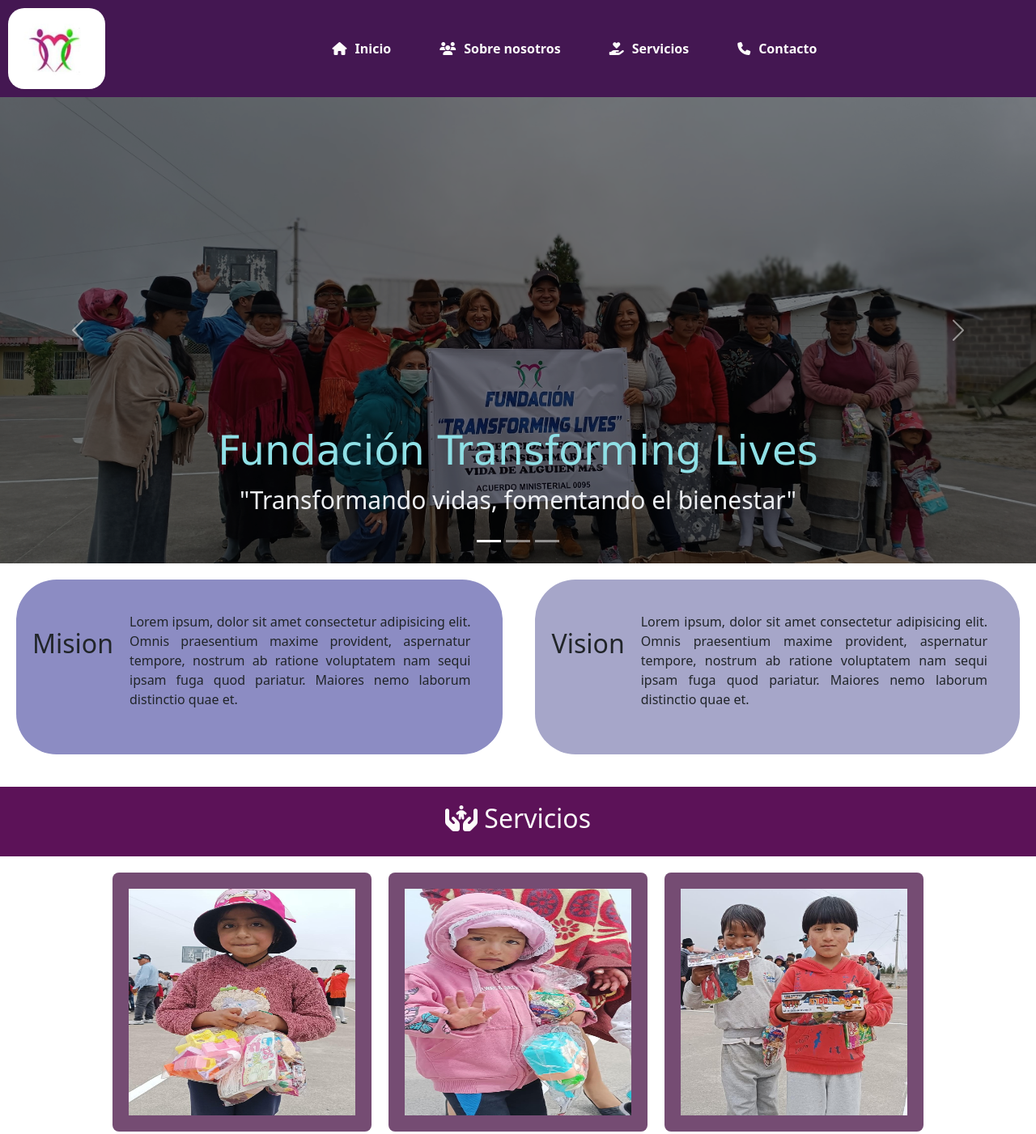
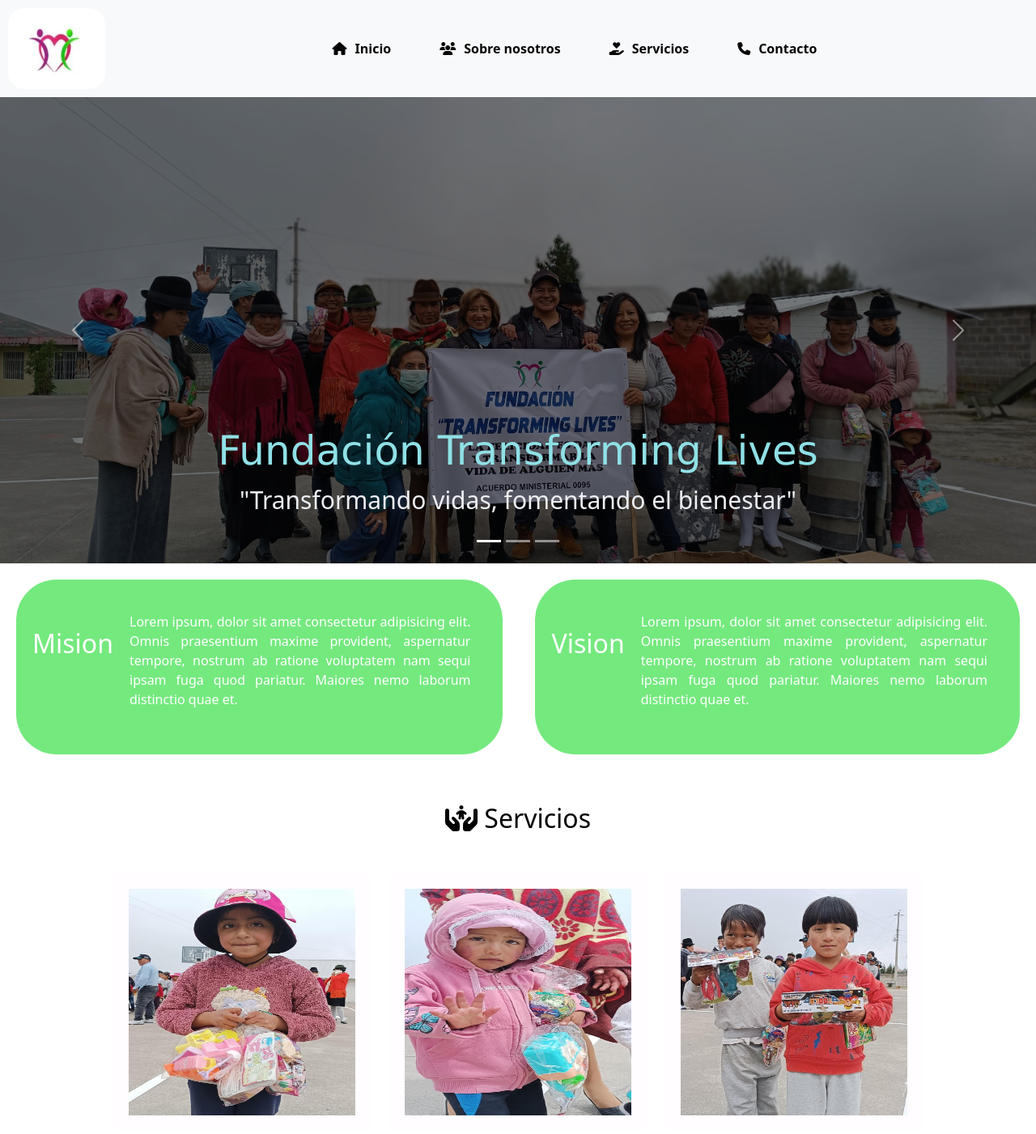
Before and after one commit to MarjorieAracely/MarjorieAracely.github.io, a plain HTML site: page index.html in a window 1280 px wide. Shown: the top 1401 px of the page at 81% size. Drawn offline with nearby package versions, Linux system fonts and the light colour scheme.

Commit message:
cambios estilos

```diff
--- a/css/style.css
+++ b/css/style.css
@@ -4,7 +4,7 @@ body{
 }
 
 header{
-    background-color: rgb(68, 23, 82);
+    background-color: rgb(248, 249, 250);
     display: flex;
     justify-content: space-between;
 }
@@ -84,7 +84,7 @@ footer{
     display: flex;
     align-items: center;
     text-decoration: none;
-    color: #fdfbfb;
+    color: #070707;
     font-weight: bold;
     padding: 10px 15px;
     border-radius: 5px;
@@ -170,13 +170,15 @@ footer{
     padding: 20px;
     display: flex;
     flex-direction: row;
-    background-color: rgb(140, 140, 195);
+    background-color: rgb(116, 233, 126);
     border-radius: 50px;
     h2{
+        color: white;
        margin-top: 40px;
     }
 
     p{
+        color: white;
         text-align: justify;
         padding: 20px;
     }
@@ -186,13 +188,15 @@ footer{
     padding: 20px;
     display: flex;
     flex-direction: row;
-    background-color: rgb(166, 166, 201);
+    background-color: rgb(116, 233, 126);
     border-radius: 50px;
     h2{
         margin-top: 40px;
+        color: white;
     }
 
     p{
+        color: white;
         text-align: justify;
         padding: 20px;
     }
@@ -204,8 +208,8 @@ footer{
 
 
 .barra{
-    background-color: rgb(92, 18, 88);
-    color: #fdfbfb;
+    background-color:white;
+    color: #030303;
     text-align: center;
     margin-top: 20px;
     padding: 20px;
@@ -219,7 +223,7 @@ footer{
     margin-inline: 10%;
 }
 .productos{
-    background-color:rgb(117, 76, 115);
+    background-color:rgb(255, 253, 255);
     padding: 20px 20px 20px 20px;
     border-radius: 8px;
     transition: transform 0.5s;
@@ -241,7 +245,7 @@ footer{
     margin-top: 20px;
     padding: 10px;
     text-align: center;
-    background-color: #170327;
+    background-color: rgb(116, 233, 126);
     ul{margin: 0; padding: 0;}
 }
 
@@ -255,7 +259,7 @@ footer{
 
         a{
             text-decoration: none;
-            color: rgb(255, 255, 255);
+            color: rgb(19, 18, 18);
         }
     }
 }
```
